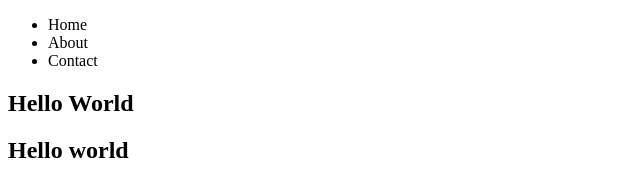
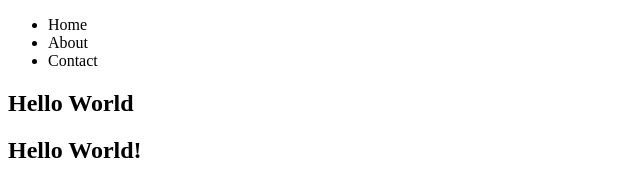
Before and after one commit to chadgotis/jam-blog, an Eleventy site: page src/index.njk in a window 1280 px wide. Shown: the full height of the page, 0-640 px from the left. Built offline with nearby package versions, Linux system fonts and the light colour scheme; Eleventy itself is replaced by a stand-in of ours; files that its build step writes are made by us from their sources.

Commit message:
test deployment

```diff
--- a/src/index.njk
+++ b/src/index.njk
@@ -3,4 +3,4 @@
 layout: base.njk
 ---
 
-<h2>Hello world</h2>
+<h2>Hello World!</h2>
```
